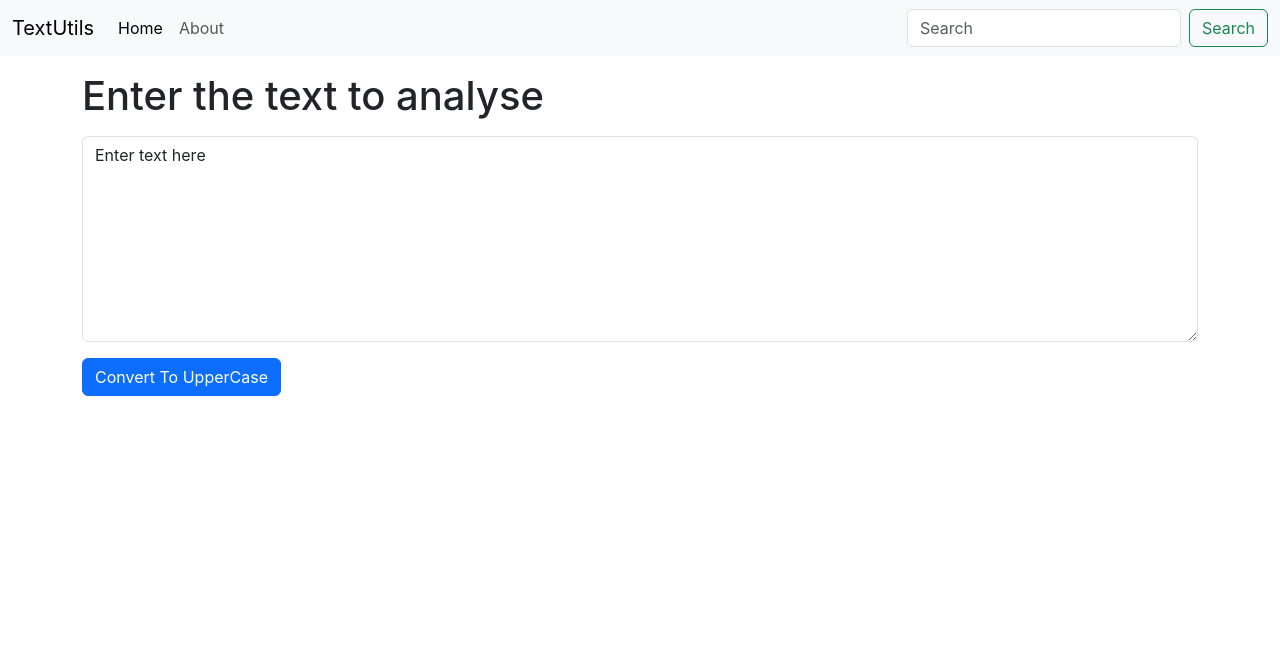
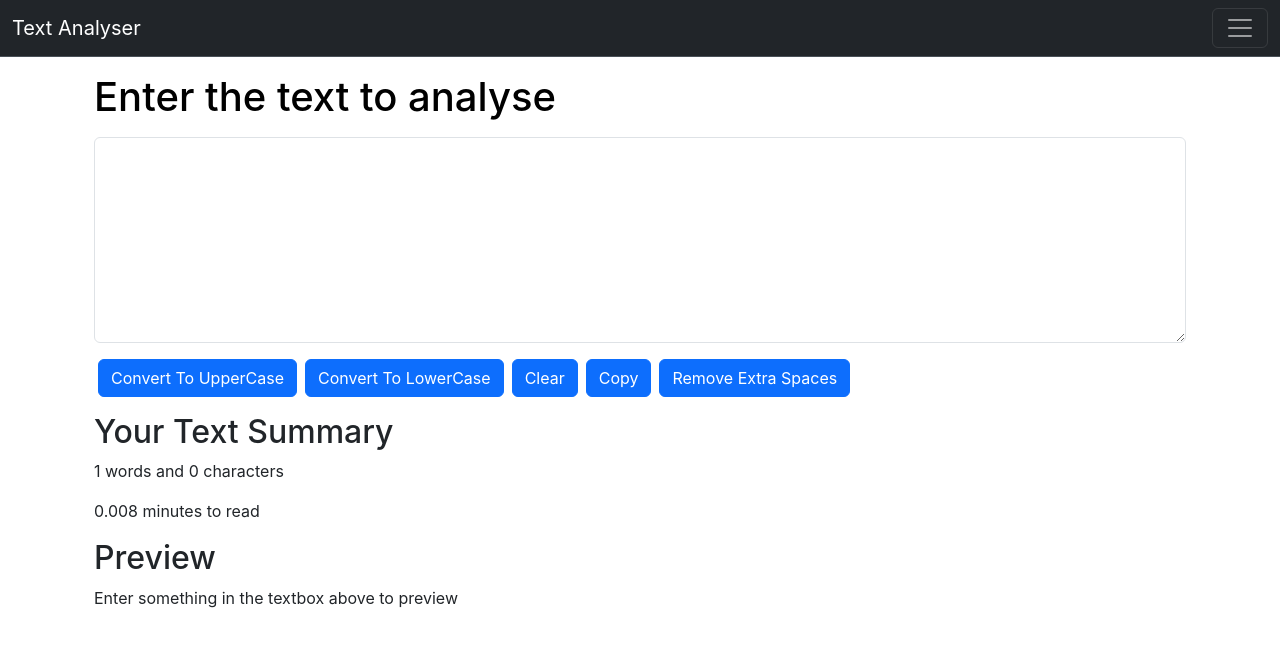
Before and after one commit to Prakhar0202/TextAnalyser, a React (Create React App) app: page / in a window 1280 px wide. Shown: the top 646 px of the page. Built offline with nearby package versions, Linux system fonts and the light colour scheme.

Commit message:
Added Dark mode

```diff
--- a/src/App.js
+++ b/src/App.js
@@ -2,13 +2,34 @@
 import "./App.css";
 import Navbar from "./components/Navbar";
 import TextForm from "./components/TextForm";
+// import { useState } from "react";
+import React, { useState} from 'react'
+
+
+// import About from "./components/About";
 
 function App() {
+
+  const [mode,setMode] = useState('light');
+
+const  toggleMode = () => {
+    if(mode === 'light'){
+      setMode('dark');
+      document.body.style.backgroundColor = '#052c65';
+    }
+    else{
+      setMode('light')
+      document.body.style.backgroundColor = 'light';
+
+    }
+  }
+
   return (
     <>
-      <Navbar title="TextUtils" />
+      <Navbar title="Text Analyser" mode={mode} toggleMode={toggleMode} />
       <div className="container my-3">
-        <TextForm heading="Enter the text to analyse" />
+        <TextForm heading="Enter the text to analyse"  />
+        {/* <About/> */}
       </div>
     </>
   );
--- /dev/null
+++ b/src/components/About.js
@@ -0,0 +1,76 @@
+import React, {useState} from 'react'
+
+export default function About() {
+
+    const [myStyle, setMyStyle] = useState({
+        color: 'black',
+        backgroundColor: 'white'
+    })
+    const [btntext, setBtnText] = useState("Enable Dark Mode")
+
+    const toggleStyle = ()=>{
+        if(myStyle.color === 'black'){
+            setMyStyle({
+                color: 'white',
+                backgroundColor: 'black',
+                border: '1px solid white'
+
+            })
+            setBtnText("Enable Light Mode")
+        }
+        else{
+            setMyStyle({
+                color: 'black',
+                backgroundColor: 'white'
+            })
+            setBtnText("Enable Dark Mode");
+        }
+    }
+
+    return (
+        <div className="container" style={myStyle}>
+            <h1 className="my-3">About Us</h1>
+            <div className="accordion" id="accordionExample">
+                <div className="accordion-item">
+                    <h2 className="accordion-header" id="headingOne">
+                    <button className="accordion-button" type="button" style={myStyle} data-bs-toggle="collapse" data-bs-target="#collapseOne" aria-expanded="true" aria-controls="collapseOne">
+                        Accordion Item #1
+                    </button>
+                    </h2>
+                    <div id="collapseOne" className="accordion-collapse collapse show" aria-labelledby="headingOne" data-bs-parent="#accordionExample">
+                    <div className="accordion-body" style={myStyle}>
+                        <strong>This is the first item's accordion body.</strong> It is shown by default, until the collapse plugin adds the appropriate classes that we use to style each element. These classes control the overall appearance, as well as the showing and hiding via CSS transitions. You can modify any of this with custom CSS or overriding our default variables. It's also worth noting that just about any HTML can go within the <code>.accordion-body</code>, though the transition does limit overflow.
+                    </div>
+                    </div>
+                </div>
+                <div className="accordion-item" style={myStyle}>
+                    <h2 className="accordion-header" id="headingTwo">
+                    <button className="accordion-button collapsed" style={myStyle} type="button" data-bs-toggle="collapse" data-bs-target="#collapseTwo" aria-expanded="false" aria-controls="collapseTwo">
+                        Accordion Item #2
+                    </button>
+                    </h2>
+                    <div id="collapseTwo" className="accordion-collapse collapse" aria-labelledby="headingTwo" data-bs-parent="#accordionExample">
+                    <div className="accordion-body" style={myStyle}>
+                        <strong>This is the second item's accordion body.</strong> It is hidden by default, until the collapse plugin adds the appropriate classes that we use to style each element. These classes control the overall appearance, as well as the showing and hiding via CSS transitions. You can modify any of this with custom CSS or overriding our default variables. It's also worth noting that just about any HTML can go within the <code>.accordion-body</code>, though the transition does limit overflow.
+                    </div>
+                    </div>
+                </div>
+                <div className="accordion-item">
+                    <h2 className="accordion-header" id="headingThree">
+                    <button className="accordion-button collapsed" style={myStyle} type="button" data-bs-toggle="collapse" data-bs-target="#collapseThree" aria-expanded="false" aria-controls="collapseThree">
+                        Accordion Item #3
+                    </button>
+                    </h2>
+                    <div id="collapseThree" className="accordion-collapse collapse" aria-labelledby="headingThree" data-bs-parent="#accordionExample">
+                    <div className="accordion-body" style={myStyle}>
+                        <strong>This is the third item's accordion body.</strong> It is hidden by default, until the collapse plugin adds the appropriate classes that we use to style each element. These classes control the overall appearance, as well as the showing and hiding via CSS transitions. You can modify any of this with custom CSS or overriding our default variables. It's also worth noting that just about any HTML can go within the <code>.accordion-body</code>, though the transition does limit overflow.
+                    </div>
+                    </div>
+                </div>
+            </div>
+            <div className="container my-3">
+                <button onClick={toggleStyle} type="button" className="btn btn-primary">{btntext}</button>
+            </div>
+        </div>
+    )
+}
--- a/src/components/Navbar.js
+++ b/src/components/Navbar.js
@@ -3,7 +3,7 @@
 
 export default function Navbar(props) {
   return (
-    <nav className="navbar navbar-expand-lg bg-body-tertiary">
+    <nav class="navbar bg-dark border-bottom border-body" data-bs-theme="dark">
       <div className="container-fluid">
         <a className="navbar-brand" href="#">
           {props.title}
@@ -32,17 +32,21 @@
               </a>
             </li>
           </ul>
-          <form className="d-flex" role="search">
+          {/* <form className="d-flex" role="search">
             <input
               className="form-control me-2"
               type="search"
               placeholder="Search"
               aria-label="Search"
             />
-            <button className="btn btn-outline-success" type="submit">
-              Search
+            <button className="btn btn-dark"  type="submit">
+             Search
             </button>
-          </form>
+          </form> */}
+          <div class="form-check form-switch my-3">
+  <input className="form-check-input " onClick={props.toggleMode} type="checkbox" role="switch" id="flexSwitchCheckDefault"/>
+  <label className="form-check-label text-light" htmlFor="flexSwitchCheckDefault">Enable Dark Mode</label>
+</div>
         </div>
       </div>
     </nav>
--- a/src/components/TextForm.js
+++ b/src/components/TextForm.js
@@ -1,9 +1,18 @@
 import React, { useState } from "react";
 
 export default function TextForm(props) {
-  const [text, setText] = useState("Enter text here");
+  const [text, setText] = useState("");
   const handleUpClick = () => {
     let newText = text.toUpperCase();
+    setText(newText);
+  };
+
+  const handleLowClick = () => {
+    let newText = text.toLowerCase();
+    setText(newText);
+  };
+  const handleClearClick = () => {
+    let newText = "";
     setText(newText);
   };
 
@@ -11,8 +20,20 @@
     setText(event.target.value);
   };
 
+  const handleCopy =() =>{
+    var text = document.getElementById("myBox");
+    text.select();
+    navigator.clipboard.writeText(text.value);
+  }
+
+  const handleExtraSpaces = () => {
+    let newText = text.split(/[ ]+/);
+    setText(newText.join(" "));
+  };
+
   return (
-    <div>
+    <>
+    <div className="container"style={{color: props.mode==='dark'?'white':'black'}}>
       <h1>{props.heading}</h1>
       <div className="my-3">
         <textarea
@@ -21,11 +42,35 @@
           value={text}
           rows="8"
           onChange={handleOnChange}
-        ></textarea>
+          style={{backgroundColor: props.mode==='dark'?'grey':'white', color: props.mode==='dark'?'white':'black'}}
+          ></textarea>
       </div>
-      <button className="btn btn-primary" onClick={handleUpClick}>
+      <button className="btn btn-primary mx-1" onClick={handleUpClick}>
         Convert To UpperCase
       </button>
+      <button className="btn btn-primary mx-1" onClick={handleLowClick}>
+        Convert To LowerCase
+      </button>
+      <button className="btn btn-primary mx-1" onClick={handleClearClick}>
+        Clear
+      </button>
+      <button className="btn btn-primary mx-1" onClick={handleCopy}>
+        Copy
+      </button>
+      <button className="btn btn-primary mx-1" onClick={handleExtraSpaces}>
+        Remove Extra Spaces
+      </button>
     </div>
+
+
+    <div className="container my-3 color: props.mode==='dark'?'white':'black">
+      <h2>Your Text Summary</h2>
+      <p>{text.split(" ").length} words and {text.length} characters</p>
+      <p>{0.008*text.split(" ").length} minutes to read</p>
+      <h2>Preview</h2>
+      <p>{text.length>0?text:"Enter something in the textbox above to preview"}</p>
+    </div>
+
+    </>
   );
 }
```
